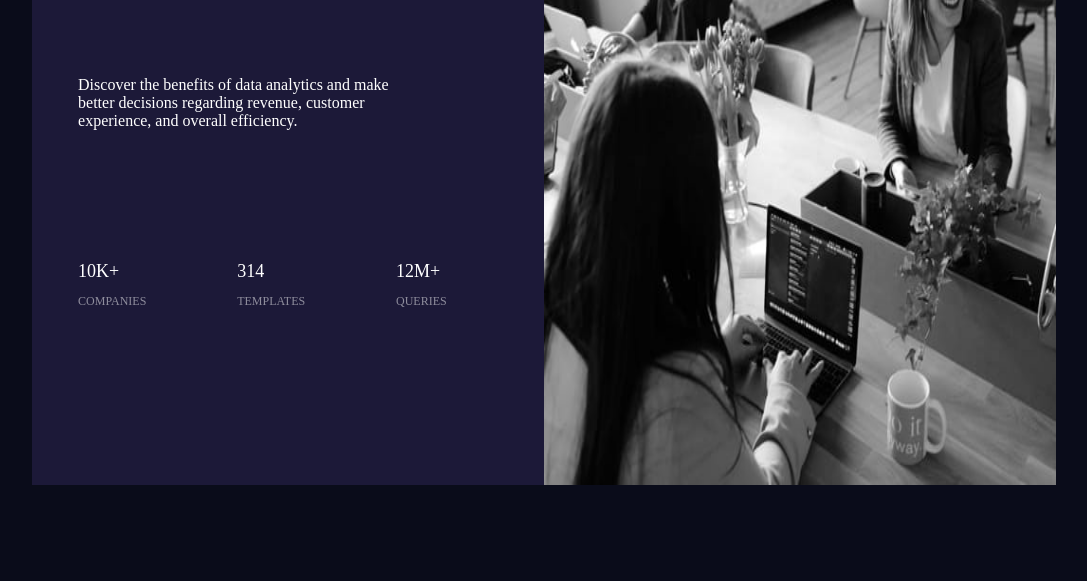
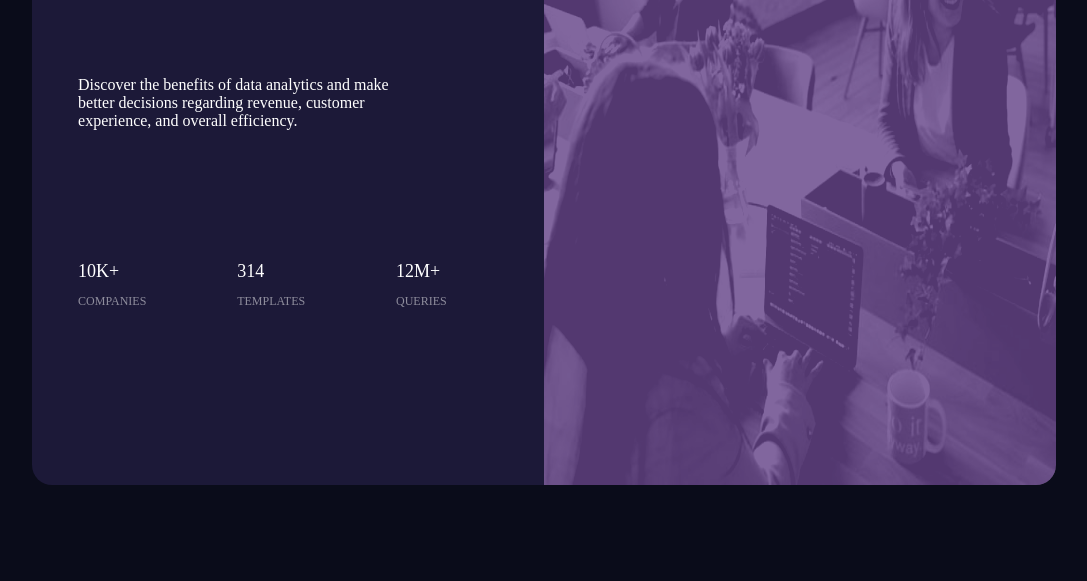
Before and after one commit to Jaguar-188/stats-card-html-css-project, a plain HTML site: page index.html in a window 1280 px wide. Shown: the part 219-800 px from the top of the page, without its empty margins (96-1183 px from the left). Drawn offline with Linux system fonts and the light colour scheme.

Commit message:
completed the project

```diff
--- a/index.html
+++ b/index.html
@@ -40,6 +40,7 @@
 
 
                 <div class="img">
+                    <div class="layer"> </div>
                     <img src="./images/image-header-desktop.jpg"/>
                 </div>
             </div>
--- a/style.css
+++ b/style.css
@@ -11,10 +11,10 @@
 
 .sub_container {
     display: flex;
-    background-color: green;
     height: 80%;
     width: 80%;
     margin:5% 10% 5% 10%;
+    border-radius: 10px;
 }
 
 body{
@@ -27,17 +27,40 @@ body{
     height: 100%;
     width: 50%;
     background-color: #1c1938;
+    border-radius: 20px 0px 0px 20px;
 }
 
 .img {
+    position:relative;
     height: 100%;
     width: 50%;
-    background-color: pink;
+    opacity: 0.6;
+    border-radius: 0px 20px 20px 0px;
+
 }
 
 .img > img  {
+    position:absolute;
+    left: 0px;
+    top: 0px;
     height: 100%;
     width: 100%;
+    border-radius: 0px 20px 20px 0px;
+    filter: contrast(200%);
+    z-index: 0;
+}
+
+.layer{
+    position:absolute;
+    left: 0px;
+    top: 0px;
+    background-color: rgb(189, 123, 243);
+    height: 100%;
+    width: 100%;
+    z-index: 1;
+    opacity: 0.7;
+    border-radius: 0px 20px 20px 0px;
+
 }
 
 .description    {
@@ -103,8 +126,7 @@ body{
         padding: 5%;
         height: 30%;
         width: 90%;
-        border: solid 2px red;
-        padding-bottom: 8%;
+        padding-bottom: 15%;
     }
 
     .count {
@@ -112,7 +134,6 @@ body{
         width: 100%;
         text-align: center;
     }
-
 
     .count > label {
         font-size: 18px !important;
@@ -133,6 +154,7 @@ body{
 
     .card {
         width: 100%;
+        border-radius: 0px 0px 20px 20px;
     }
 
     .img {
@@ -145,6 +167,11 @@ body{
         text-align: center;
     }
 
+    .img > img  {
+        border-radius: 20px 20px 0px 0px;
+    }
+
+
 }
 
 
```
